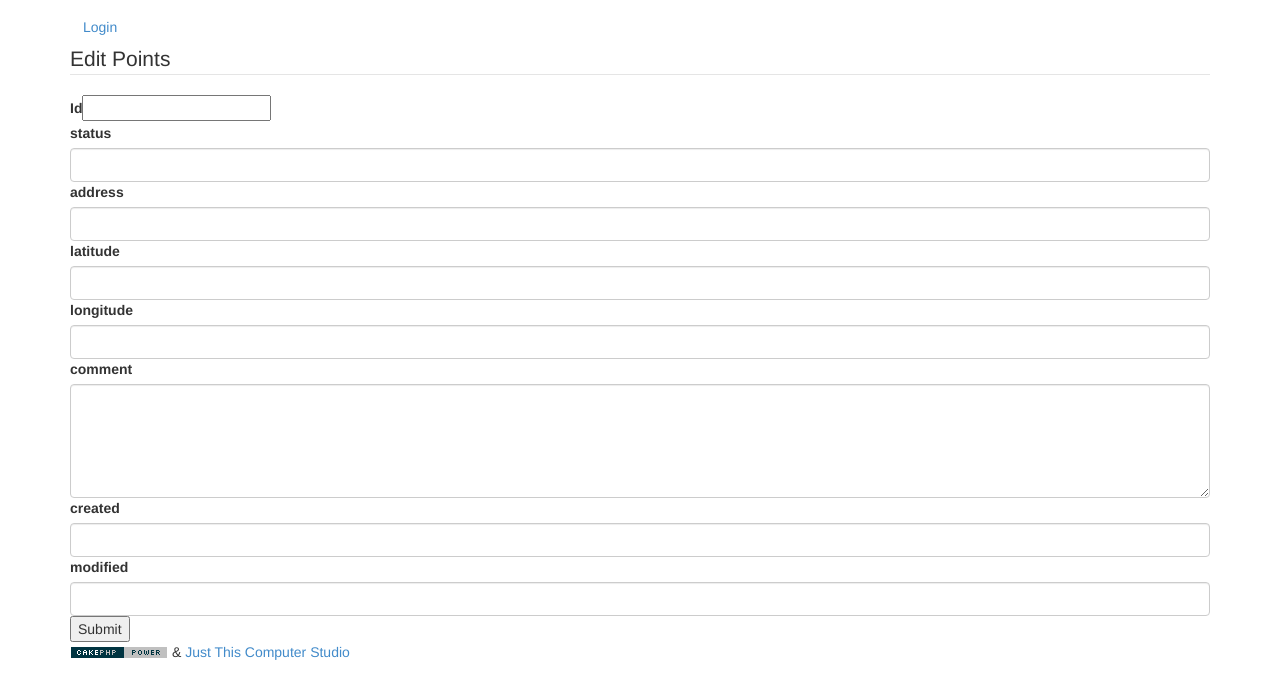
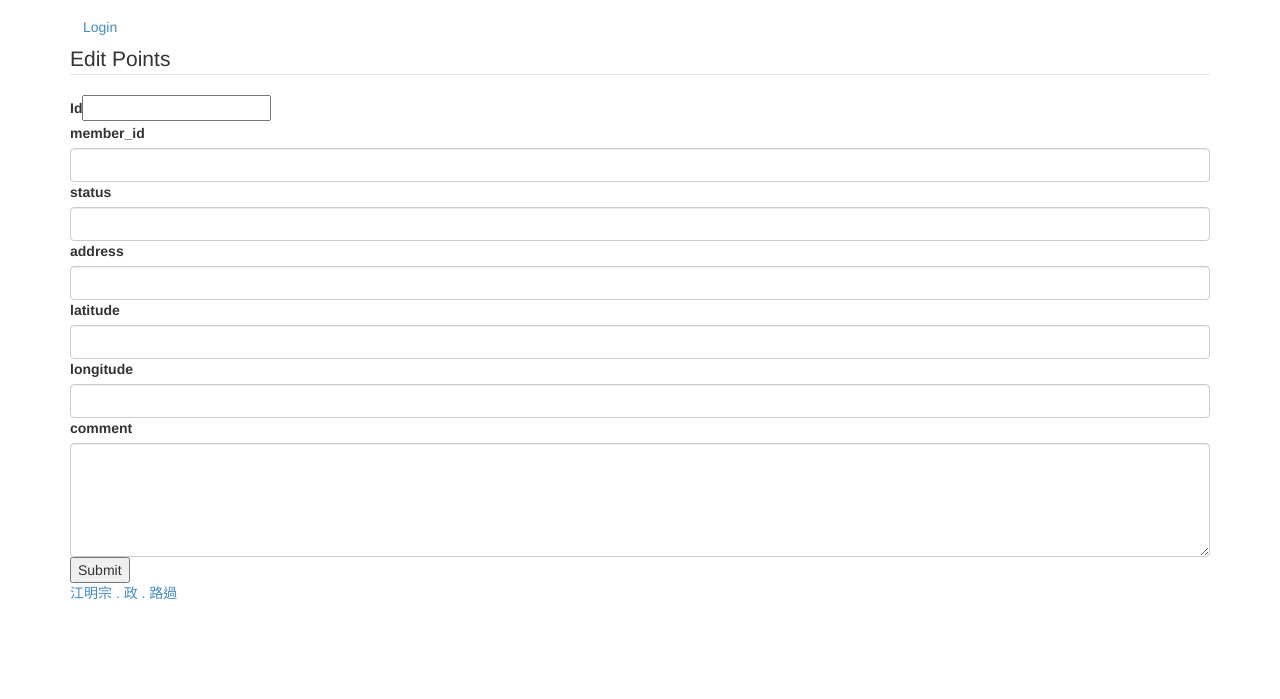
Before and after one commit to kiang/water, a CakePHP app: the page made by View/Points/admin_edit.ctp in a window 1280 px wide. Shown: the part 60-759 px from the top of the page. Run offline with PHP 8.4 and a stand-in for CakePHP, Linux system fonts and the light colour scheme; the template is opened without the code that fills it, so the values that code supplies are empty; form fields are guessed from the names that the template uses; some libraries are stand-ins or nearby versions.

Commit message:
update points forms

```diff
--- a/View/Layouts/default.ctp
+++ b/View/Layouts/default.ctp
@@ -3,7 +3,7 @@
     <head>
         <?php echo $this->Html->charset(); ?>
         <title>
-            Water Points::
+            台南震災供水地圖::
             <?php echo $title_for_layout; ?>
         </title><?php
         echo $this->Html->meta('icon');
@@ -47,14 +47,7 @@
                 <div id="viewContent"><?php echo $content_for_layout; ?></div>
             </div>
             <div id="footer">
-                <?php
-                echo $this->Html->link(
-                        $this->Html->image('cake.power.gif', array(
-                            'alt' => __("CakePHP: the rapid development php framework", true), 'border' => "0")
-                        ), 'http://www.cakephp.org/', array('target' => '_blank', 'escape' => false)
-                );
-                ?>
-                & <?php echo $this->Html->link('Just This Computer Studio', 'http://olc.tw/', array('target' => '_blank')); ?>
+                <?php echo $this->Html->link('江明宗 . 政 . 路過', 'http://k.olc.tw/', array('target' => '_blank')); ?>
             </div>
         </div>
         <?php
--- a/View/Points/admin_edit.ctp
+++ b/View/Points/admin_edit.ctp
@@ -7,6 +7,12 @@
                 ?></legend>
             <?php
             echo $this->Form->input('Point.id');
+            echo $this->Form->input('Point.member_id', array(
+                'type' => 'text',
+                'label' => 'member_id',
+                'div' => 'form-group',
+                'class' => 'form-control',
+            ));
             echo $this->Form->input('Point.status', array(
                 'label' => 'status',
                 'div' => 'form-group',
@@ -34,16 +40,6 @@
                 'div' => 'form-group',
                 'class' => 'form-control',
             ));
-            echo $this->Form->input('Point.created', array(
-                'label' => 'created',
-                'div' => 'form-group',
-                'class' => 'form-control',
-            ));
-            echo $this->Form->input('Point.modified', array(
-                'label' => 'modified',
-                'div' => 'form-group',
-                'class' => 'form-control',
-            ));
             ?>
         </fieldset>
     </div>
--- a/View/Points/admin_index.ctp
+++ b/View/Points/admin_index.ctp
@@ -27,7 +27,6 @@ if (!isset($url)) {
                 <th><?php echo $this->Paginator->sort('Point.address', 'address', array('url' => $url)); ?></th>
                 <th><?php echo $this->Paginator->sort('Point.latitude', 'latitude', array('url' => $url)); ?></th>
                 <th><?php echo $this->Paginator->sort('Point.longitude', 'longitude', array('url' => $url)); ?></th>
-                <th><?php echo $this->Paginator->sort('Point.comment', 'comment', array('url' => $url)); ?></th>
                 <th><?php echo $this->Paginator->sort('Point.created', 'created', array('url' => $url)); ?></th>
                 <th><?php echo $this->Paginator->sort('Point.modified', 'modified', array('url' => $url)); ?></th>
                 <th class="actions"><?php echo __('Action', true); ?></th>
@@ -66,9 +65,6 @@ if (!isset($url)) {
                         ?></td>
                     <td><?php
                         echo $item['Point']['longitude'];
-                        ?></td>
-                    <td><?php
-                        echo $item['Point']['comment'];
                         ?></td>
                     <td><?php
                         echo $item['Point']['created'];
--- a/View/Points/index.ctp
+++ b/View/Points/index.ctp
@@ -39,6 +39,9 @@
                 <tr<?php echo $class; ?>>
 
                     <td><?php
+                        echo $item['Point']['member_id'];
+                        ?></td>
+                    <td><?php
                         echo $item['Point']['status'];
                         ?></td>
                     <td><?php
```
Also changed, not shown: View/Points/admin_add.ctp (+6 -11 lines).
